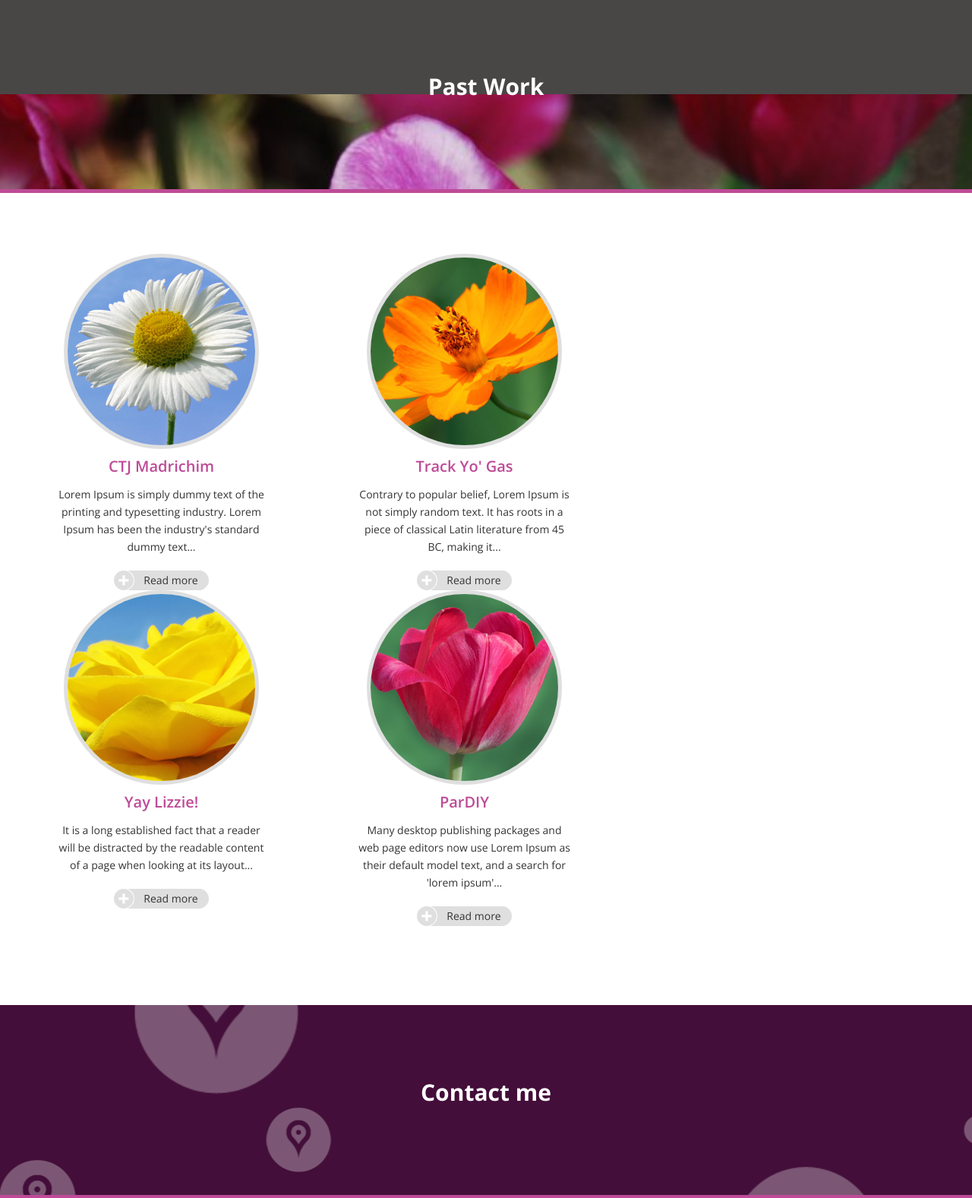
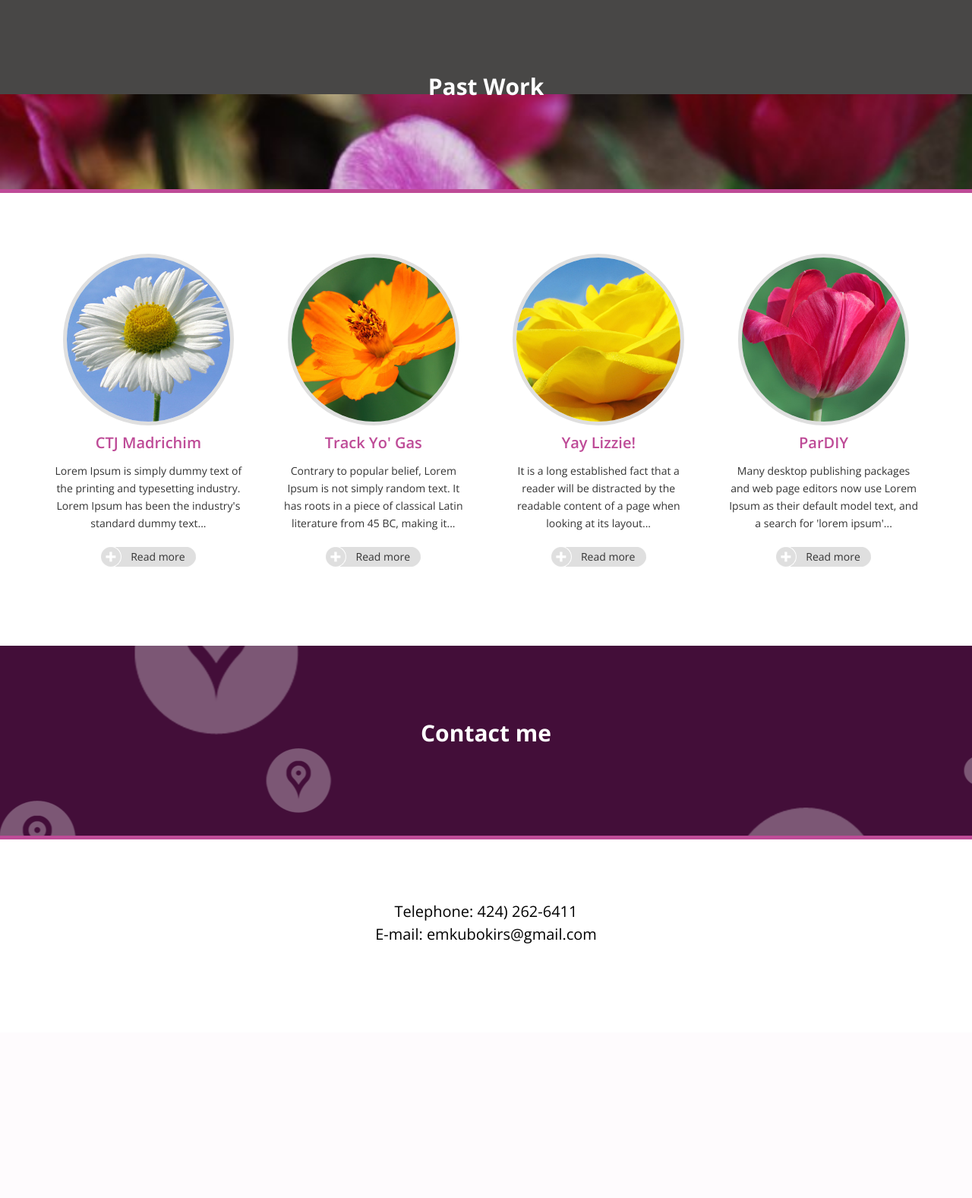
Before and after one commit to ekubokirs/work, a PHP site: page / in a window 1280 px wide. Shown: the part 1458-3035 px from the top of the page at 76% size. After the commit the page ends 2700 px from the top, so only its background shows below. Run offline with PHP 8.4, Linux system fonts and the light colour scheme; some libraries are stand-ins or nearby versions.

Commit message:
Fixed Project Line

```diff
--- a/css/style.css
+++ b/css/style.css
@@ -113,8 +113,8 @@ h2 {
     color:#666;
 }
 .blog-item {
-    width:25%;
-    margin-right:10%;
+    width:22%;
+    margin-right:4%;
     float:left;
     text-align:center;
 }
```
